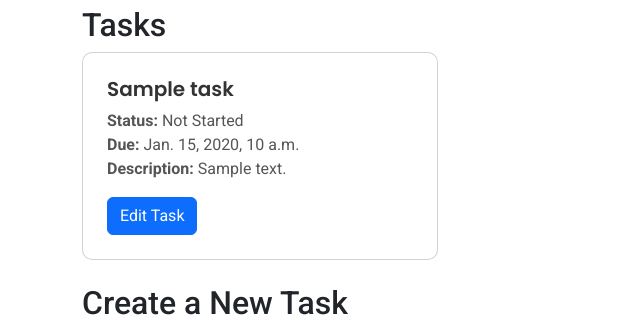
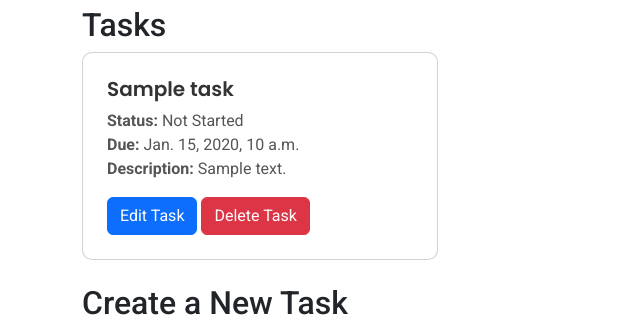
Before and after one commit to MFS4711/Task-FLow, a Django app: page /1/dashboard/ in a window 1280 px wide. Shown: the part 148-480 px from the top of the page, without its empty margins (0-640 px from the left). Run offline with Django 4.2, Linux system fonts and the light colour scheme; a user stored in the database is signed in; tables that the repository leaves empty hold one stand-in row (values such as "Sample post"); some libraries are stand-ins or nearby versions.

Commit message:
Add Delete functionality

```diff
--- a/static/js/tasks.js
+++ b/static/js/tasks.js
@@ -12,6 +12,12 @@ const taskForm = document.getElementById("task-form");
 
 // submit button
 const submitButton = document.getElementById("submit-button");
+
+// JS for bootstrap Modal:
+const deleteModal = new bootstrap.Modal(document.getElementById("deleteModal"));
+// Delete buttons
+const deleteButtons = document.getElementsByClassName("btn-delete");
+const deleteConfirm = document.getElementById("delete-confirm");
 
 /**
  * Initializes edit functionality for the provided edit buttons.
@@ -71,6 +77,25 @@ for (let button of editButtons) {
 
 
 /**
+* Initializes deletion functionality for the provided delete buttons.
+*
+* For each button in the `deleteButtons` collection:
+* - Retrieves the associated comment's ID upon click.
+* - Updates the `deleteConfirm` link's href to point to the
+* deletion endpoint for the specific comment.
+* - Displays a confirmation modal (`deleteModal`) to prompt
+* the user for confirmation before deletion.
+*/
+for (let button of deleteButtons) {
+  button.addEventListener("click", (e) => {
+    let taskId = e.target.getAttribute("data-task-id");
+    deleteConfirm.href = `delete_task/${taskId}/`;
+    deleteModal.show();
+  });
+}
+
+
+/**
  * Function to get date in parseable format
  */
 function parseCustomDate(dateString) {
--- a/task_dashboard/templates/task_dashboard/dashboard.html
+++ b/task_dashboard/templates/task_dashboard/dashboard.html
@@ -17,13 +17,17 @@
             <div class="card-body">
                 <h5 class="card-title" id="task-title-{{ task.id }}">{{ task.title }}</h5>
                 <p class="card-text">
-                    <strong>Status:</strong> <span id="task-status-{{ task.id }}">{{ task.get_status_display }}</span> <br>
+                    <strong>Status:</strong> <span id="task-status-{{ task.id }}">{{ task.get_status_display }}</span>
+                    <br>
                     <strong>Due:</strong> <span id="task-due-date-{{ task.id }}">{{ task.due_date }}</span> <br>
-                    <strong>Description:</strong> <span id="task-description-{{ task.id }}">{{ task.description }}</span>
+                    <strong>Description:</strong> <span
+                        id="task-description-{{ task.id }}">{{ task.description }}</span>
                 </p>
                 <!-- Edit Task Button -->
                 <button type="button" class="btn btn-primary btn-edit" data-task-id="{{ task.id }}">Edit Task</button>
-
+                <!-- Delete Button -->
+                <button type="button" class="btn btn-danger btn-delete" data-task-id="{{ task.id }}">Delete
+                    Task</button>
             </div>
         </div>
     </div>
@@ -44,7 +48,28 @@
     <button id="submit-button" type="submit" name="create_task">Create Task</button>
 </form>
 
-{% endblock content%}
+<!-- Delete confirmation modal -->
+<div class="modal fade" id="deleteModal" tabindex="-1" aria-labelledby="deleteModalLabel" aria-hidden="true">
+    <div class="modal-dialog">
+        <div class="modal-content">
+            <div class="modal-header">
+                <h5 class="modal-title" id="deleteModalLabel">Delete comment?</h5>
+                <button type="button" class="btn-close" data-bs-dismiss="modal" aria-label="Close"></button>
+            </div>
+            <div class="modal-body">
+                Are you sure you want to delete your comment?
+                This action cannot be undone.
+            </div>
+            <div class="modal-footer">
+                <button type="button" class="btn btn-secondary" data-bs-dismiss="modal">Close</button>
+                <a id="delete-confirm" href="#" class="btn
+          btn-danger">Delete</a>
+            </div>
+        </div>
+    </div>
+</div>
+
+{% endblock content %}
 
 {% block extras %}
 <script src="{% static 'js/tasks.js' %}"></script>
--- a/task_dashboard/urls.py
+++ b/task_dashboard/urls.py
@@ -22,4 +22,5 @@ urlpatterns = [
     path('', views.homepage, name='home'),
     path('<int:user_id>/dashboard/', views.dashboard, name='dashboard'),
     path('<int:user_id>/dashboard/edit_task/<int:task_id>/', views.task_edit, name='task_edit'),
+    path('<int:user_id>/dashboard/delete_task/<int:task_id>/', views.task_delete, name='task_delete'),
 ]
--- a/task_dashboard/views.py
+++ b/task_dashboard/views.py
@@ -79,3 +79,17 @@ def task_edit(request, user_id, task_id):
     # Blow with view you want to run - and in args - the necessary parameter
     return HttpResponseRedirect(reverse('dashboard', args=[task.author.id]))
     # return redirect('dashboard', user_id=task.author.id)
+
+def task_delete(request, user_id, task_id):
+    """
+    view to delete a task
+    """
+    task = get_object_or_404(Task, pk=task_id)
+
+    if task.author == request.user:
+        task.delete()
+        messages.add_message(request, messages.SUCCESS, 'Task deleted!')
+    else:
+        messages.add_message(request, messages.ERROR, 'There was an deleting updating the task. Please try again.')
+
+    return HttpResponseRedirect(reverse('dashboard', args=[task.author.id]))
```
